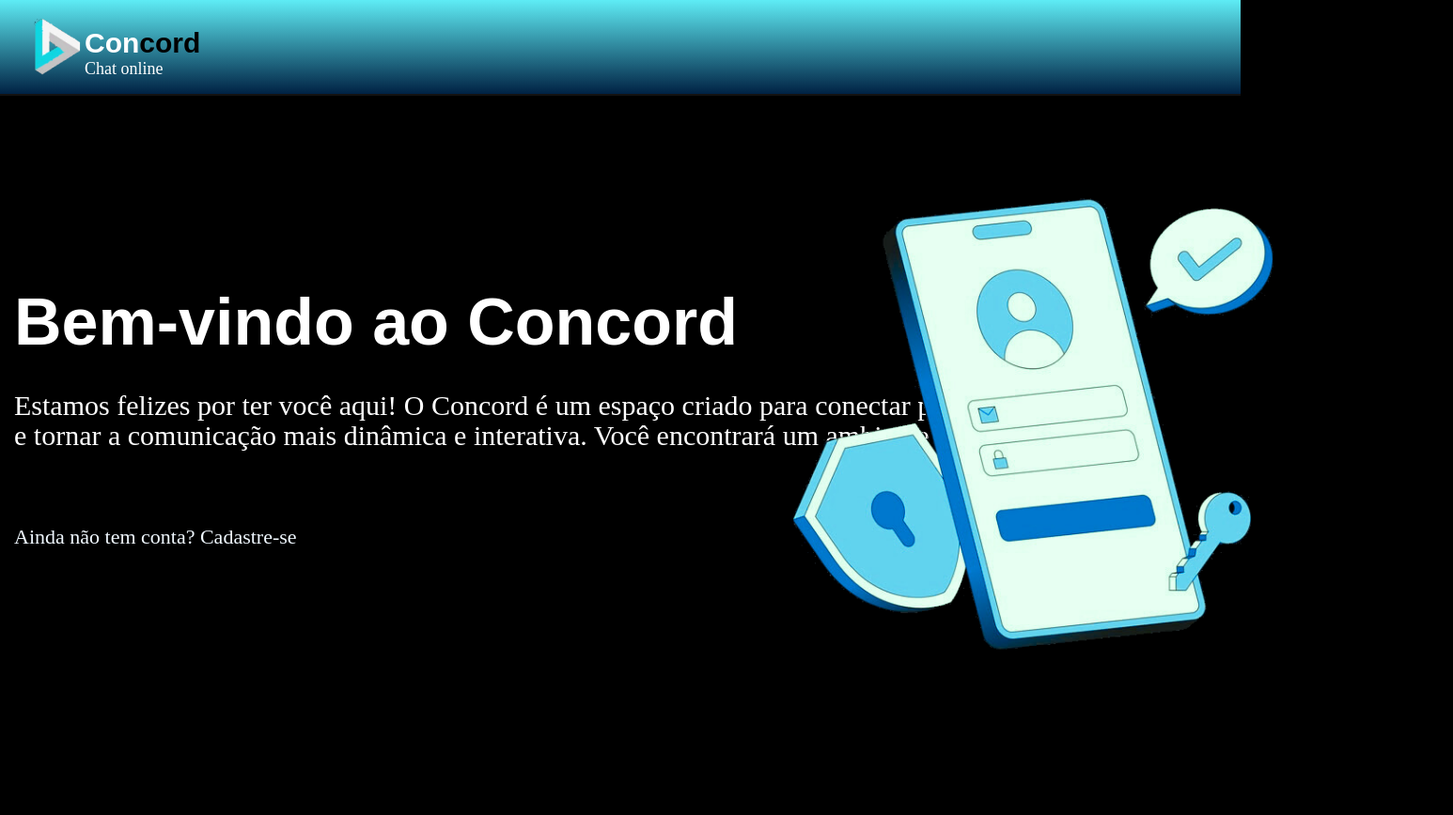
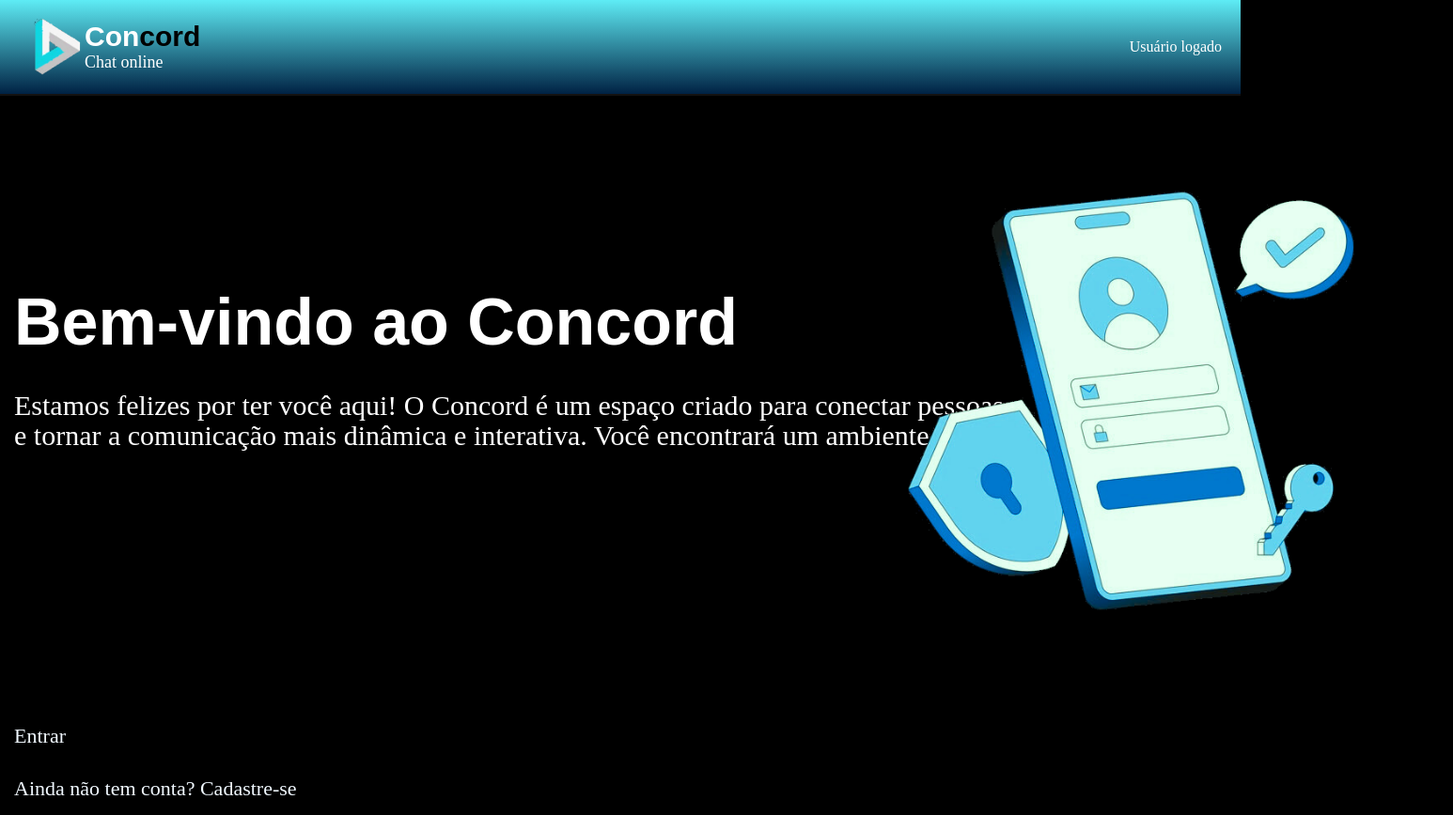
Before and after one commit to ERROri-Aurawell/fabrica.concord, a Next.js app: page / in a window 1280 px wide. Shown: the whole page at 94% size, 1546 px wide, since content can reach past the window. Before the commit the page ends 806 px from the top, so only its background shows below. Built offline with nearby package versions, Linux system fonts and the light colour scheme.

Commit message:
Tô arrumando

```diff
--- a/src/app/page.js
+++ b/src/app/page.js
@@ -28,12 +28,19 @@ const LoginPage = () => {
           Você encontrará um ambiente acolhedor.</p>
 
         <div className="image-container">
-        <Image className={styles.img} alt="img" src="/images/i4.png" width={700} height={700} />
+        <Image className={styles.img} alt="img" src="/images/i4.png" width={650} height={650} />
       </div>
+
+    <div className={styles.botoes}>
+      <p className={styles.link}>
+          <Link className={styles.link2} href="./login">Entrar</Link>
+        </p>
 
         <p className={styles.link}>
           Ainda não tem conta? <Link className={styles.link2} href="./cadastrar">Cadastre-se</Link>
         </p>
+    </div>
+
       </main>
     </div>
   );
--- a/src/app/page.module.css
+++ b/src/app/page.module.css
@@ -52,7 +52,7 @@
 }
 .img {
     position: relative;
-    left: 60%;
+    left: 70%;
   }
 
 .description_para{
@@ -97,11 +97,12 @@
 }
 
 .link{
-  position: absolute;
-  top: 68%;
+  position: relative;
+  bottom: 66%;
   color: aliceblue;
   font-size: 22px;
   margin: 15px;
+
 }
 
 .link2 {
@@ -116,3 +117,9 @@
 .link3{
   color: rgb(3, 3, 3) ;
 }
+
+.botoes{
+  display: flex;
+  flex-direction: column;
+  Vertical-align: top;
+}
--- a/src/components/Header/Header.module.css
+++ b/src/components/Header/Header.module.css
@@ -251,3 +251,8 @@ color: #f0f0f0;
 margin: 1050%;
 font-size: 50px;
 }
+
+.arrumaAi{
+  display: flex;
+  flex-direction: row;
+}
--- a/src/components/Header/index.js
+++ b/src/components/Header/index.js
@@ -3,6 +3,7 @@ import styles from "./Header.module.css"
 import Link from 'next/link';
 import { useState, useEffect } from 'react';
 import Image from "next/image"
+import Cookies from "js-cookie";
 export default function Header() {
 
     const [menuOpen, setMenuOpen] = useState(false);
@@ -11,7 +12,20 @@ export default function Header() {
     const openMenu = () => setMenuOpen(true);
     const closeMenu = () => setMenuOpen(false);
 
+    const [notific, setNotific] = useState(false)
+
+    const [userLoggedIn, setUserLoggedIn] = useState(null);
+
     useEffect(() => {
+        const isLoggedIn = Cookies.get('key');
+
+        setUserLoggedIn(!!isLoggedIn);
+        if (userLoggedIn === false) {
+          setNotific(false)
+        }else{
+          setNotific(true)
+        }
+
         const handleResize = () => {
             setIsMobile(window.innerWidth <= 600);
         };
@@ -24,16 +38,22 @@ export default function Header() {
 
     return (
         <header className={`${styles.header} ${menuOpen ? styles.menuOpen : ''}`}>
+            <div className={styles.arrumaAi}>
             <div >
 
-                {<Image className={styles.img} src='/images/logo.png' alt="Concord" width={40} height={40}/>}
+                {<Image className={styles.img} src='/images/logo.png' alt="Concord" width={40} height={40} />}
 
             </div>
             <div className={styles.dConcord}>
-                    <h1 className= {styles.h1}>Con<span className={styles.span}>cord</span></h1>
-                    <p className={styles.paragráfo}>Chat online</p>
+                <h1 className={styles.h1}>Con<span className={styles.span}>cord</span></h1>
+                <p className={styles.paragráfo}>Chat online</p>
+            </div>
+            </div>
+            {notific &&
+                <div>
+                    <p>Usuário logado</p>
                 </div>
-
+            }
 
 
 
```
